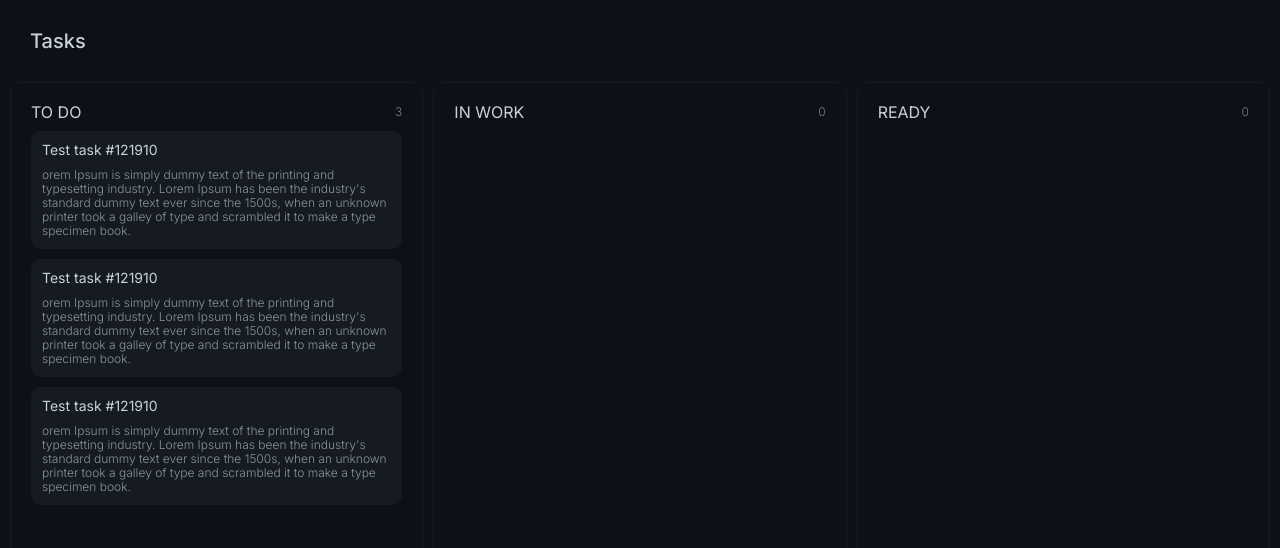
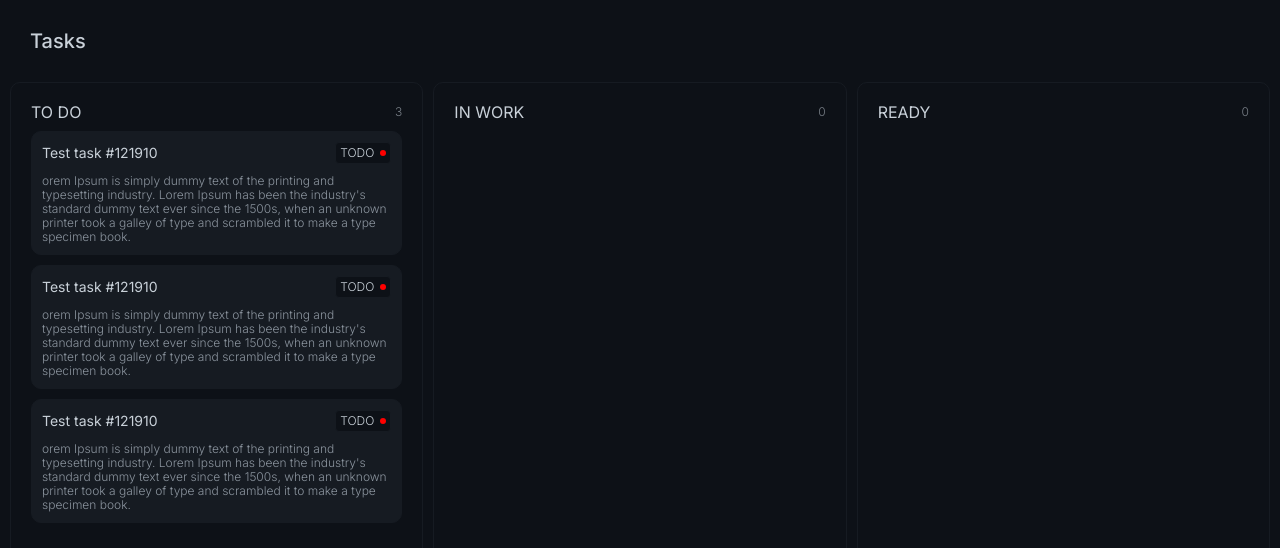
Before and after one commit to chepuhasasha/task_track, a Vue app: page / in a window 1280 px wide. Shown: the top 548 px of the page. Built offline with nearby package versions, Linux system fonts and the light colour scheme.

Commit message:
add status widget

```diff
--- a/src/components/blocks/Task.vue
+++ b/src/components/blocks/Task.vue
@@ -4,7 +4,9 @@
   draggable="true"
   :class='{task__selected: store.selectedID === task.id}'
 )
-  HTag(tag="h3") {{ task.title }}
+  .task_head
+    HTag(tag="h3") {{ task.title }}
+    StatusWidget(:status='task.status')
   PTag {{ task.description }}
 </template>
 <script setup lang="ts">
@@ -37,6 +39,10 @@ const dragStart = (e: DragEvent, item: ITask) => {
   padding: 10px
   cursor: move
   border: var(--border-100)
+  &_head
+    display: flex
+    justify-content: space-between
+    align-items: center
   &__selected
     background: var(--contrast-100)
 </style>
--- /dev/null
+++ b/src/components/widgets/Status.vue
@@ -0,0 +1,38 @@
+<template lang="pug">
+.status
+  | {{ status }}
+  | #[.status_type(:class='[`status_type__${status}`]')]
+</template>
+<script setup lang="ts">
+import type { PropType } from "vue";
+import type { ITask } from "@/dto/task.interface";
+
+const props = defineProps({
+  status: { type: String as PropType<ITask['status']> },
+});
+
+</script>
+<style lang="sass">
+.status
+  display: flex
+  gap: 6px
+  align-items: center
+  font: var(--font-200)
+  line-height: 12px
+  padding: 4px
+  border-radius: 4px
+  text-transform: uppercase
+  background: var(--contrast-100)
+  color: var(--text-color-100)
+  border: var(--border-100)
+  &_type
+    width: 6px
+    height: 6px
+    border-radius: 3px
+    &__todo
+      background: red
+    &__inwork
+      background: yellow
+    &__ready
+      background: lightgreen
+</style>
--- /dev/null
+++ b/src/components/widgets/index.ts
@@ -0,0 +1,8 @@
+import type { App } from "vue";
+import Status from "./Status.vue";
+
+export default {
+  install(vue: App) {
+    vue.component("StatusWidget", Status);
+  },
+};
--- a/src/main.ts
+++ b/src/main.ts
@@ -7,11 +7,13 @@ import router from "./router";
 import "./styles/main.sass";
 
 import Elements from "./components/elements";
+import Widgets from "./components/widgets";
 import LayoutDirectives from "./directives/layout.directives";
 
 createApp(App)
   .use(createPinia())
   .use(router)
   .use(LayoutDirectives)
+  .use(Widgets)
   .use(Elements)
   .mount("#app");
```
